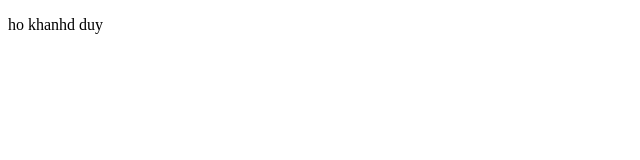
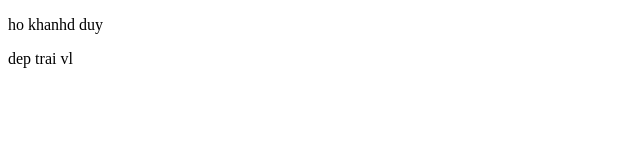
Before and after one commit to hokhanhduycs/Test, a plain HTML site: page index.html in a window 1280 px wide. Shown: the full height of the page, 0-640 px from the left. Drawn offline with Linux system fonts and the light colour scheme.

Commit message:
sua file index.html

```diff
--- a/index.html
+++ b/index.html
@@ -9,6 +9,7 @@
 
 <body>
   <p>ho khanhd duy</p>
+  <p>dep trai vl</p>
 </body>
 
 </html>
```
